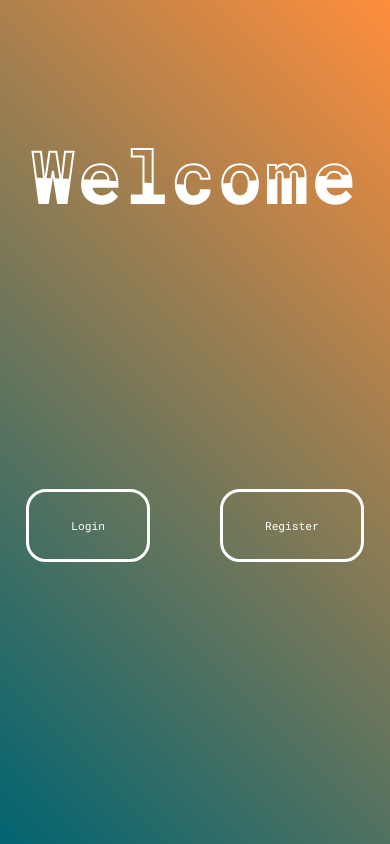
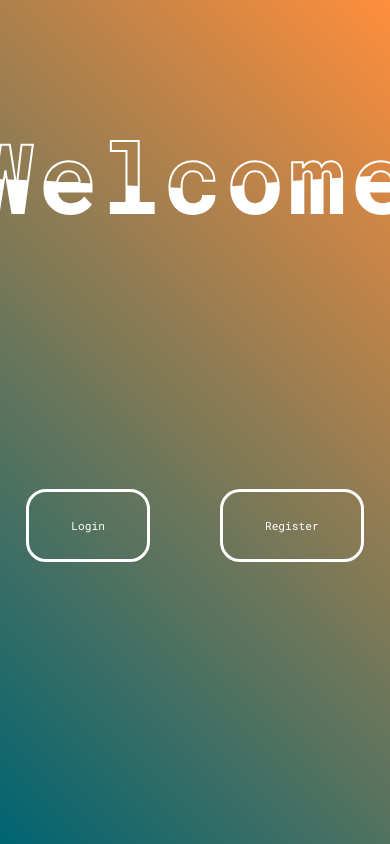
Before and after one commit to Larkorin/Demo, a SvelteKit app in the folder demo/: page / in a window 390 px wide. Built offline with nearby package versions, Linux system fonts and the light colour scheme.

Commit message:
cambio en tamaño del font

```diff
--- a/demo/src/routes/+page.svelte
+++ b/demo/src/routes/+page.svelte
@@ -167,7 +167,7 @@
 @media (max-width: 500px) {
   .water-wave {
     h1 {
-      font-size: 4.5rem;
+      font-size: 6rem;
     }
   }
 
```
